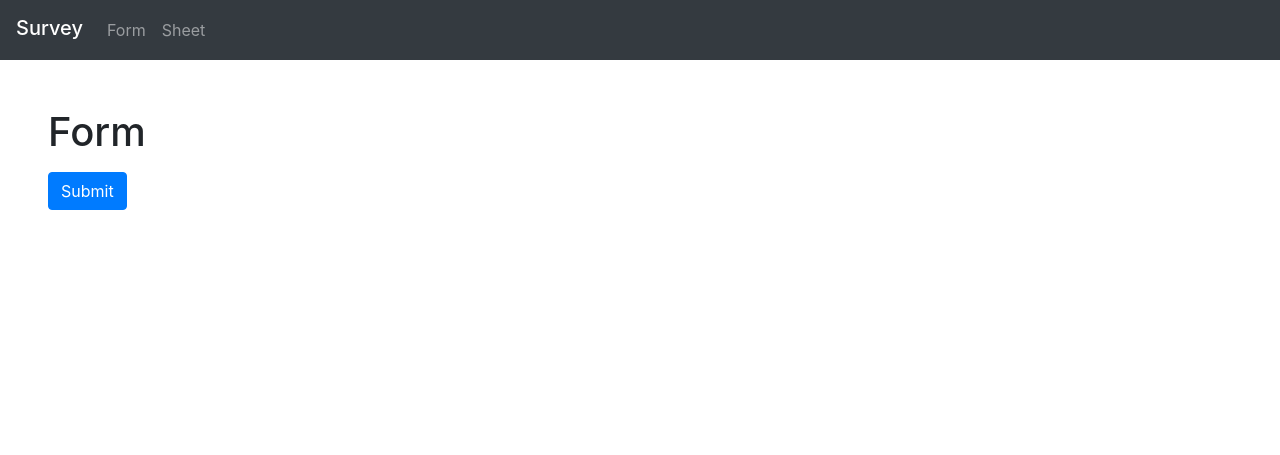
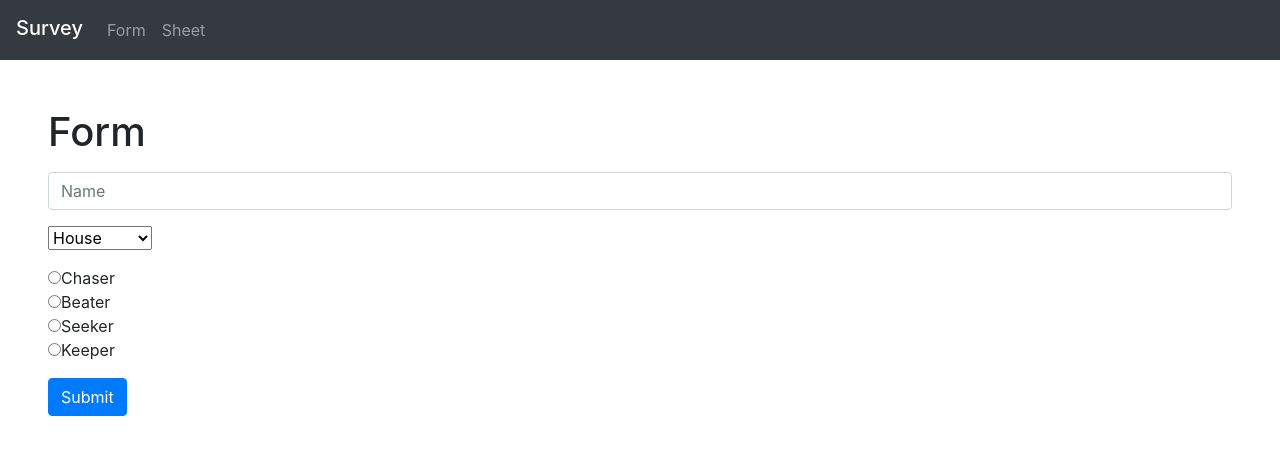
Before and after one commit to malwaredllc/cs50, a Flask app: page /form in a window 1280 px wide. Shown: the top 455 px of the page. Run offline with Flask 2, Linux system fonts and the light colour scheme; some libraries are stand-ins or nearby versions.

Commit message:
Added survey to PSET7

```diff
--- a/pset7/survey/application.py
+++ b/pset7/survey/application.py
@@ -31,9 +31,24 @@ def get_form():
 
 @app.route("/form", methods=["POST"])
 def post_form():
-    return render_template("error.html", message="TODO")
+    # get information from POST request and check for error
+    if not request.form.get('name') or not request.form.get('house') or not request.form.get('position'):
+        return render_template("error.html", message="Error: please complete the form")
+    name = request.form.get('name')
+    house = request.form.get('house')
+    position = request.form.get('position')
+
+    # write information to CSV file and redirect user to sheet.html
+    with open('survey.csv','a') as file:
+        csv_writer = csv.writer(file)
+        csv_writer.writerow([name, house, position])
+    return redirect("/sheet")
 
 
 @app.route("/sheet", methods=["GET"])
 def get_sheet():
-    return render_template("error.html", message="TODO")
+    # read student information from CSV
+    with open('survey.csv','r') as file:
+        csv_reader = csv.reader(file)
+        students = list(csv_reader)
+    return render_template("sheet.html", students=students)
--- a/pset7/survey/survey.csv
+++ b/pset7/survey/survey.csv
@@ -0,0 +1 @@
+Harry Potter,Gryffindor,Seeker
--- a/pset7/survey/templates/form.html
+++ b/pset7/survey/templates/form.html
@@ -8,7 +8,26 @@
     <!-- http://getbootstrap.com/docs/4.1/components/forms/ -->
     <form action="/form" method="post">
 
-        <!-- TODO -->
+        <div class="form-group">
+            <input class="form-control" name="name" placeholder="Name" type="text" required>
+        </div>
+
+        <div class="form-group">
+            <select name="house">
+                <option name="" disabled selected>House</option>
+                <option name="Gryffindor">Gryffindor</option>
+                <option name="Hufflepuff">Hufflepuff</option>
+                <option name="Ravenclaw">Ravenclaw</option>
+                <option name="Slytherin">Slytherin</option>
+            </select>
+        </div>
+
+        <div class="form-group">
+            <input type="radio" name="position" value="Chaser">Chaser<br>
+            <input type="radio" name="position" value="Beater">Beater<br>
+            <input type="radio" name="position" value="Seeker">Seeker<br>
+            <input type="radio" name="position" value="Keeper">Keeper<Br>
+        </div>
 
         <!-- http://getbootstrap.com/docs/4.1/components/buttons/ -->
         <button class="btn btn-primary" type="submit">Submit</button>
@@ -17,7 +36,17 @@
 
     <script>
 
-        /* TODO */
+       document.querySelector('form').onsubmit = function() {
+
+            // return false if no House has been selected
+            if (document.querySelector('select').value == 'House') {
+                alert('You must provide your House!');
+                return false;
+            }
+
+            // Otherwise return true
+            return true;
+            };
 
     </script>
 
```
Also changed, not shown: pset7/survey/templates/sheet.html (added, +22 -0 lines).
